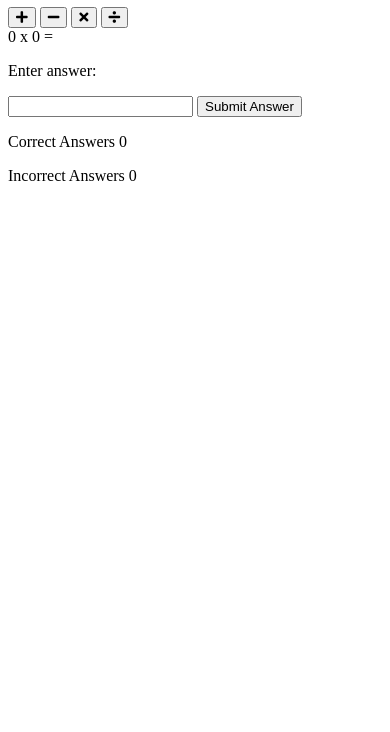
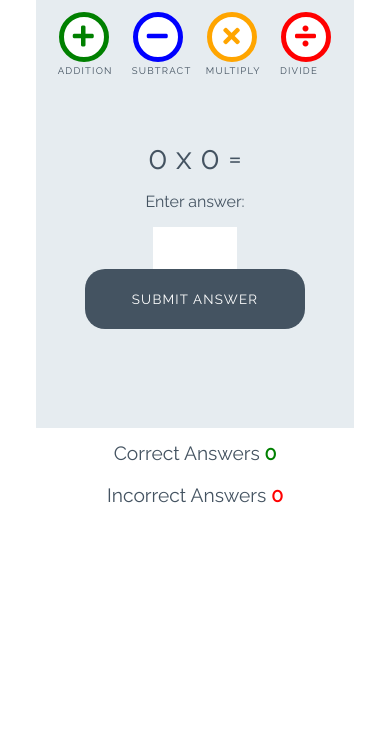
Before and after one commit to stephendawsondev/love-maths, a plain HTML site: page index.html in a window 390 px wide. Shown: the part 112-844 px from the top of the page. Drawn offline with Linux system fonts and the light colour scheme.

Commit message:
add styles for game

```diff
--- a/assets/css/style.css
+++ b/assets/css/style.css
@@ -0,0 +1,254 @@
+/* --------- Global style */
+
+body {
+    background-color: white;
+    font-family: "Raleway", sans-serif;
+    color: #445361;
+    text-align: center;
+}
+
+/* --------- Heading */
+
+.heading {
+    text-align: center;
+    font-size: 2.5rem;
+}
+
+.logo {
+    height: 40px;
+    padding-right: 5px;
+}
+
+/* --------- Game layout */
+
+.game-area {
+    background-color: #E6ECF0;
+    box-sizing: border-box;
+    width: 85%;
+    height: 65vh;
+    max-height: 450px;
+    max-width: 830px;
+    margin-left: auto;
+    margin-right: auto;
+    padding: 1%;
+}
+
+.question-area {
+    width: 50%;
+    font-size: 2rem;
+    margin: auto;
+    padding: 50px 0;
+}
+
+.question-area span {
+    padding: 0 15px;
+}
+
+.score-area {
+    margin: 5px auto;
+    width: 60%;
+    font-size: 1.2rem;
+}
+
+.controls-area {
+    width: 85%;
+    margin: 30px auto;
+}
+
+#score {
+    color: green;
+    font-weight: bold;
+}
+
+#incorrect {
+    color: red;
+    font-weight: bold;
+}
+
+.answer-message {
+    display: none;
+    font-size: 1rem;
+}
+
+#answer-box {
+    border: none;
+    color: #445361;
+    display: inline-block;
+    height: 40px;
+    width: 80px;
+    font-size: 1.2rem;
+}
+
+.scores {
+    display: inline-block;
+    padding: 25px;
+}
+
+/* --------- Buttons */
+
+.btn {
+    width: 220px;
+    height: 60px;
+    font-family: "Raleway", sans-serif;
+    text-transform: uppercase;
+    letter-spacing: 1.2px;
+    color: white;
+}
+
+.btn:focus {
+    outline: none;
+}
+
+.btn--big {
+    padding-top: 10px;
+    border-radius: 50%;
+    background-color: white;
+    border: 10px solid;
+    width: 100px;
+    height: 100px;
+    font-size: 3.2rem;
+    margin: 0 30px;
+    transition: all 0.5s;
+}
+
+.btn--big::after {
+    content: attr(data-type);
+    font-size: 1rem;
+    color: #445361;
+    position: relative;
+    left: -0.5em;
+}
+
+.btn--blue {
+    border-color: blue;
+    color: blue;
+}
+
+.btn--blue:active,
+.btn--blue:hover {
+    background-color: darkblue;
+    color: white;
+}
+
+.btn--orange {
+    border-color: orange;
+    color: orange;
+}
+
+.btn--orange:active,
+.btn--orange:hover {
+    background-color: darkorange;
+    color: white;
+}
+
+.btn--red {
+    border-color: red;
+    color: red;
+}
+
+.btn--red:active,
+.btn--red:hover {
+    background-color: darkred;
+    color: white;
+}
+
+.btn--green {
+    border-color: green;
+    color: green;
+}
+
+.btn--green:active,
+.btn--green:hover {
+    background-color: darkgreen;
+    color: white;
+}
+
+.btn--gray {
+    margin-top: 25px;
+    background-color: #445361;
+    border: 1px transparent;
+    border-radius: 20px;
+}
+
+.btn--gray:active,
+.btn--gray:hover {
+    background-color: #0d1013;
+}
+
+/* --------- Media queries */
+
+@media (max-width: 414px) {
+    .controls-area {
+        width: 100%;
+    }
+
+    .btn--big {
+        margin: 0 10px;
+        padding: 5px;
+        border: 5px solid;
+        width: 50px;
+        height: 50px;
+        font-size: 1.5rem;
+    }
+
+    .btn--big::after {
+        font-size: 0.6rem;
+        left: -0.7rem;
+    }
+
+    .question-area {
+        padding: 10% 0;
+        width: 100%;
+    }
+
+    .question-area span {
+        padding: 0;
+    }
+
+    .answer-message {
+        display: block;
+    }
+
+    #answer-box {
+        display: block;
+        margin: 0 auto;
+    }
+
+    .btn--gray {
+        margin-top: 0;
+    }
+
+    .score-area {
+        width: 100%;
+    }
+
+    .scores {
+        margin: 0.5em auto;
+        display: block;
+        padding: 5px;
+    }
+
+    .heading {
+        font-size: 2rem;
+    }
+}
+
+@media (max-width: 320px) {
+    .game-area {
+        height: 70vh;
+    }
+
+    .controls-area {
+        width: 75%;
+        margin: 10px auto;
+    }
+
+    .btn--big {
+        margin: 10px 10px;
+    }
+
+    .question-area {
+        padding: 10px 0;
+    }
+
+}
--- a/index.html
+++ b/index.html
@@ -21,16 +21,16 @@
 
     <div class="game-area">
         <div class="controls-area">
-            <button class="btn btn--big btn--green">
+            <button data-type="addition" class="btn btn--big btn--green">
                 <i class="fas fa-plus"></i>
             </button>
-            <button class="btn btn--big btn--green">
+            <button data-type="subtract" class="btn btn--big btn--blue">
                 <i class="fas fa-minus"></i>
             </button>
-            <button class="btn btn--big btn--green">
+            <button data-type="multiply" class="btn btn--big btn--orange">
                 <i class="fas fa-times"></i>
             </button>
-            <button class="btn btn--big btn--green">
+            <button data-type="divide" class="btn btn--big btn--red">
                 <i class="fas fa-divide"></i>
             </button>
         </div>
@@ -41,7 +41,7 @@
             <span>=</span>
             <p class="answer-message">Enter answer:</p>
             <input type="number" id="answer-box">
-            <button class="btn btn--gray">Submit Answer</button>
+            <button data-type="submit" class="btn btn--gray">Submit Answer</button>
         </div>
     </div>
 
```
